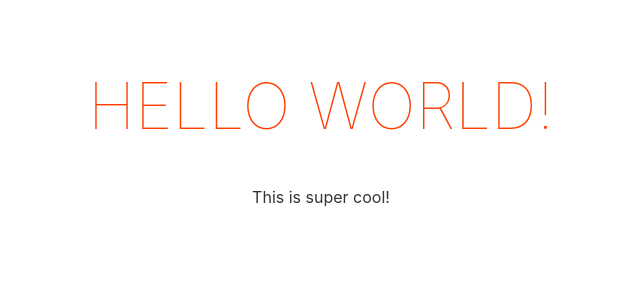
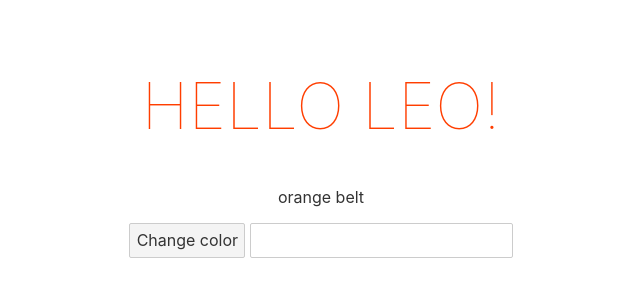
Before and after one commit to hckrtst/polls, a Svelte app: page / in a window 1280 px wide. Shown: the top 300 px of the page, without its empty margins (319-959 px from the left). Built offline with nearby package versions, Linux system fonts and the light colour scheme.

Commit message:
Silly one way binding

```diff
--- a/src/App.svelte
+++ b/src/App.svelte
@@ -1,5 +1,14 @@
 <script>
-  export let name;
+  let name = "Leo";
+  let belt = "orange";
+
+  function changeColor() {
+    belt = "black";
+  }
+
+  function updateBeltColor(e) {
+    belt = e.target.value;
+  }
 </script>
 
 <style>
@@ -26,5 +35,7 @@
 
 <main>
   <h1>Hello {name}!</h1>
-  <p>This is super cool!</p>
+  <p>{belt} belt</p>
+  <button on:click={changeColor}>Change color</button>
+  <input on:input={updateBeltColor} />
 </main>
```
